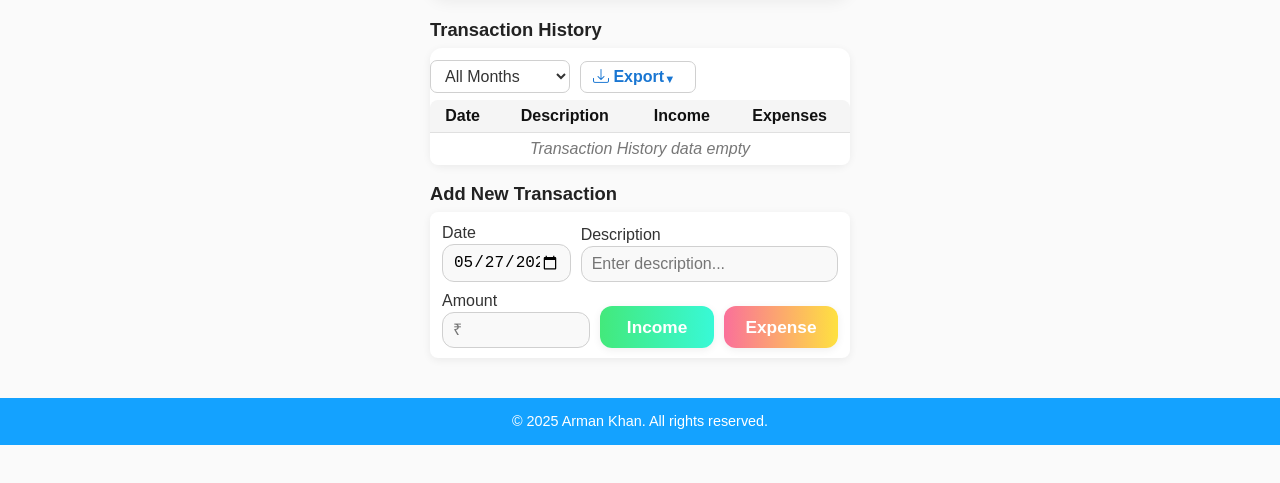
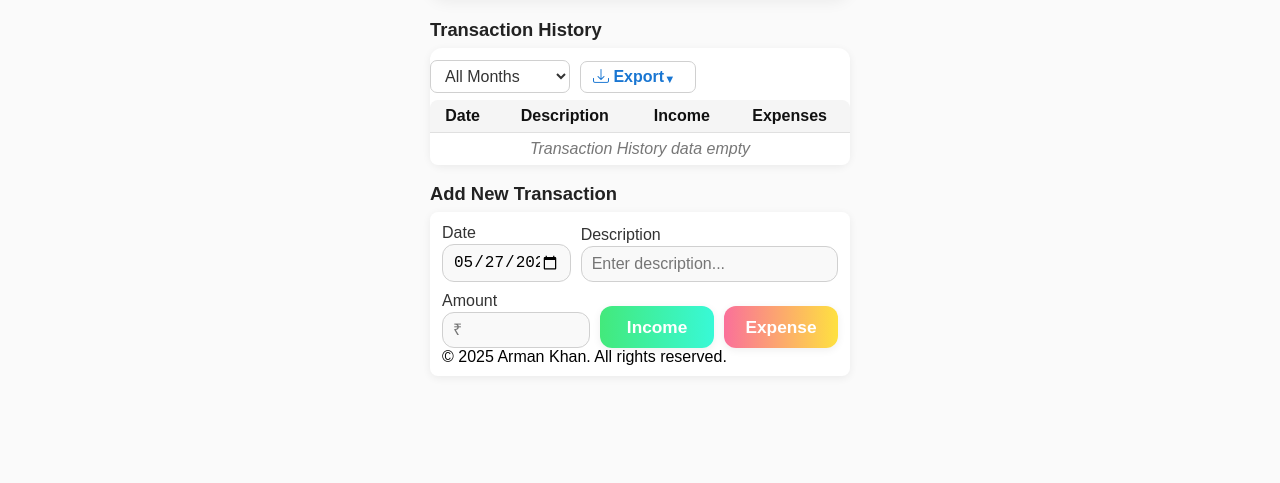
Before and after one commit to Armanlive/Expenses-Tracker, a plain HTML site: page index.html in a window 1280 px wide. Shown: the part 229-712 px from the top of the page. Drawn offline with nearby package versions, Linux system fonts and the light colour scheme.

Commit message:
Update index.html

```diff
--- a/index.html
+++ b/index.html
@@ -85,14 +85,10 @@
           <button type="button" class="btn btn-expense" id="expense-btn">Expense</button>
         </div>
       </form>
+      <div class="form-footer">
+        © 2025 Arman Khan. All rights reserved.
+      </div>
     </div>
   </div>
-
-  <footer>
-    <div class="footer-content">
-      <p>© 2025 Arman Khan. All rights reserved.</p>
-      <p></p>
-    </div>
-  </footer>
 </body>
 </html>
```
